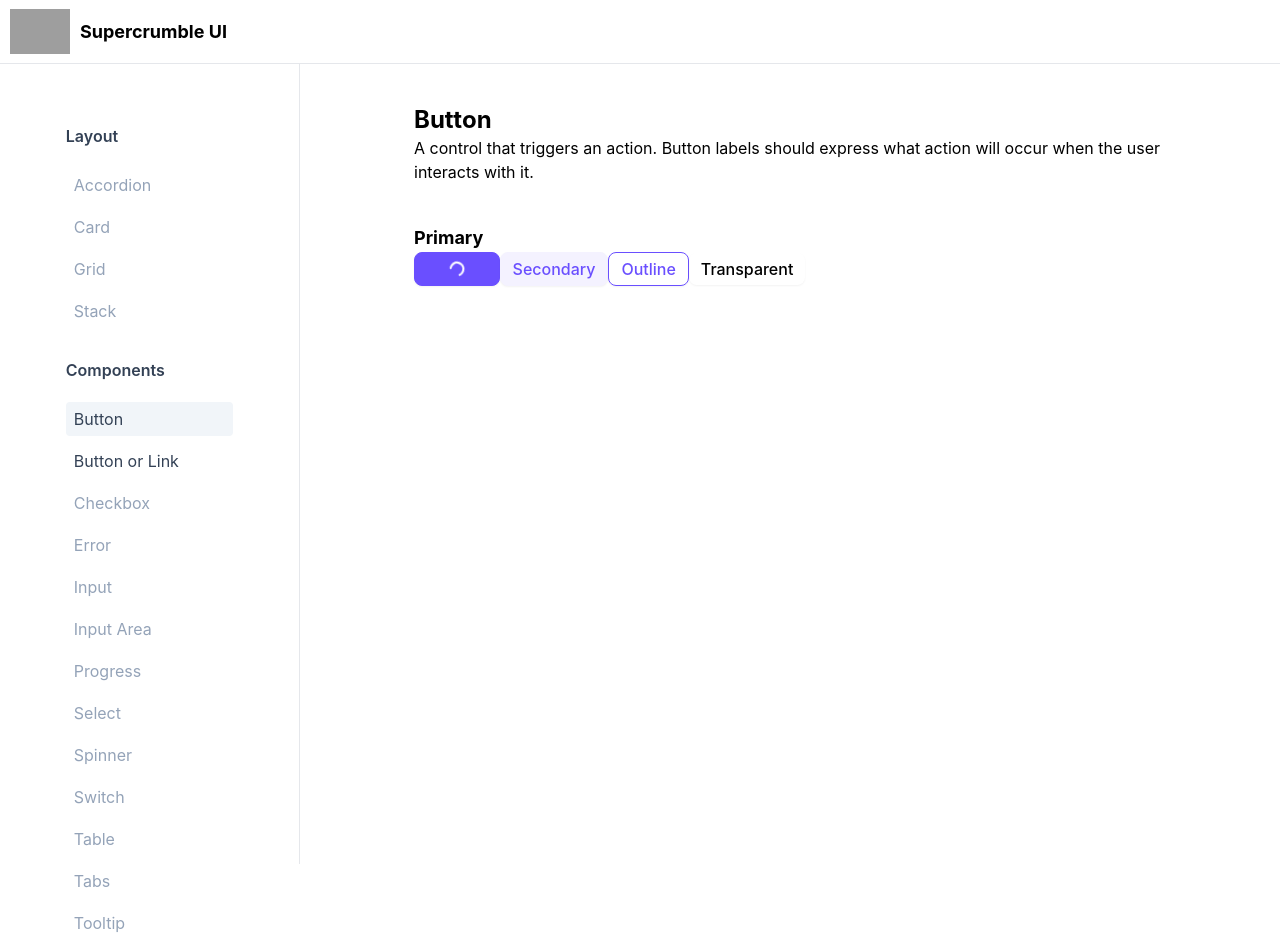
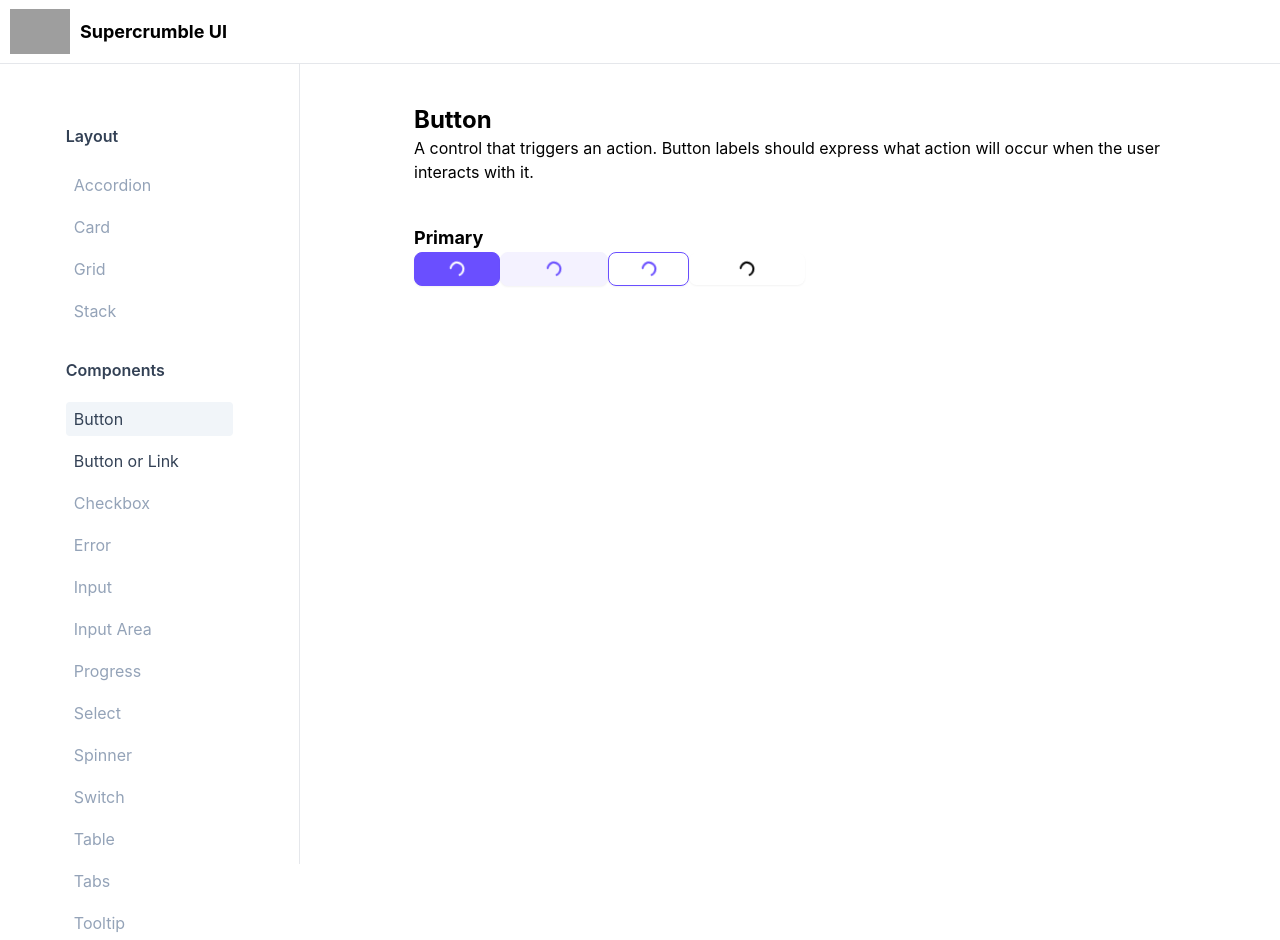
Before and after one commit to elijahnikov/ui, a Next.js app: page /button in a window 1280 px wide. Built offline with nearby package versions, Linux system fonts and the light colour scheme; grey boxes are pictures that could not be loaded; a web font is replaced by a local one.

Commit message:
adding react icons package

```diff
--- a/package.json
+++ b/package.json
@@ -21,6 +21,7 @@
 		"next": "13.1.6",
 		"react": "18.2.0",
 		"react-dom": "18.2.0",
+		"react-icons": "^4.8.0",
 		"tailwind-merge": "^1.9.1",
 		"typescript": "4.9.5"
 	},
--- a/src/pages/button.tsx
+++ b/src/pages/button.tsx
@@ -20,13 +20,13 @@ const button = ({}: buttonProps) => {
 				<Button loading={true} intent="primary">
 					Primary
 				</Button>
-				<Button loading={false} intent="secondary">
+				<Button loading={true} intent="secondary">
 					Secondary
 				</Button>
-				<Button loading={false} intent="outline">
+				<Button loading={true} intent="outline">
 					Outline
 				</Button>
-				<Button loading={false} intent="transparent">
+				<Button loading={true} intent="transparent">
 					Transparent
 				</Button>
 			</div>
```
